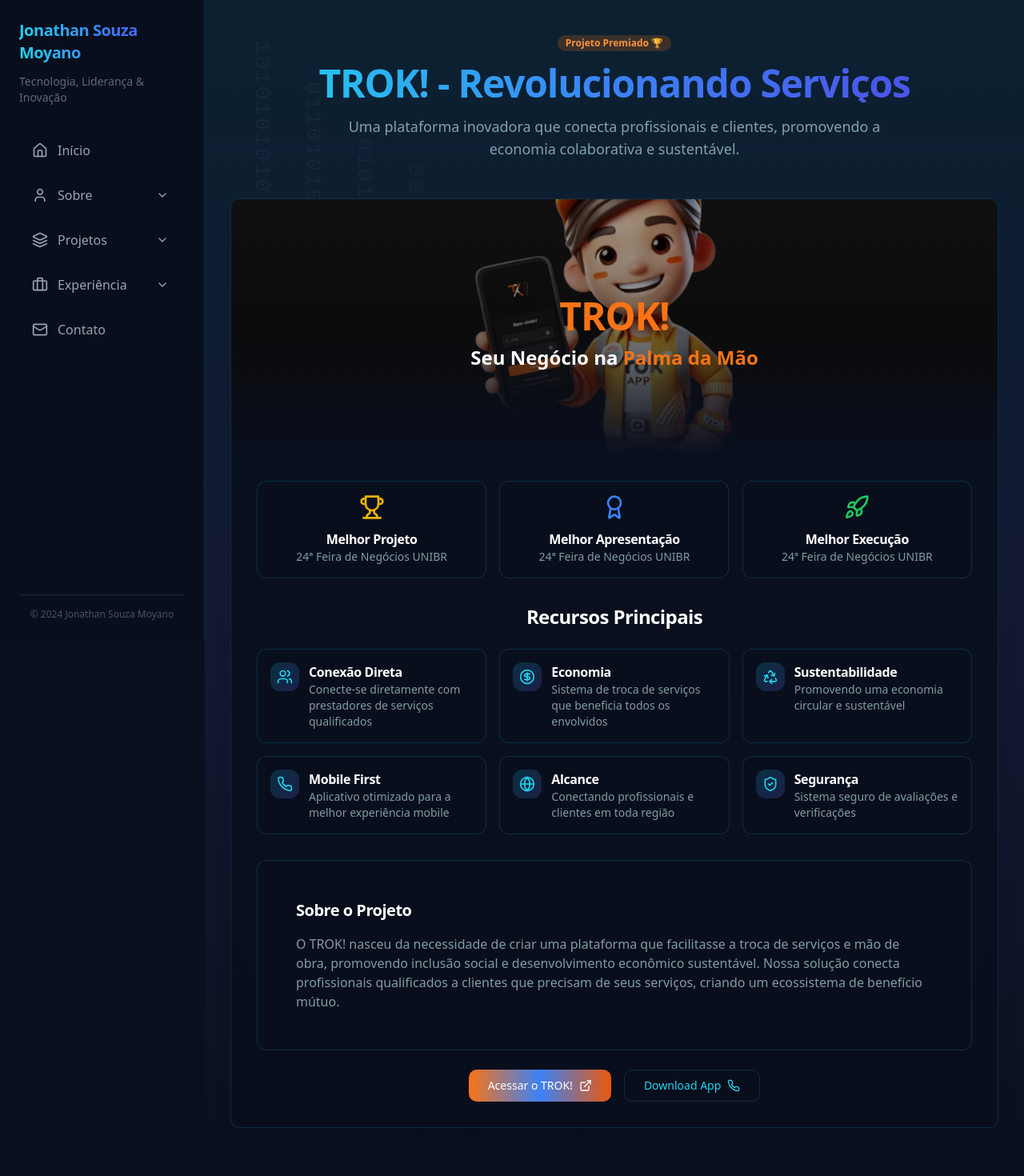
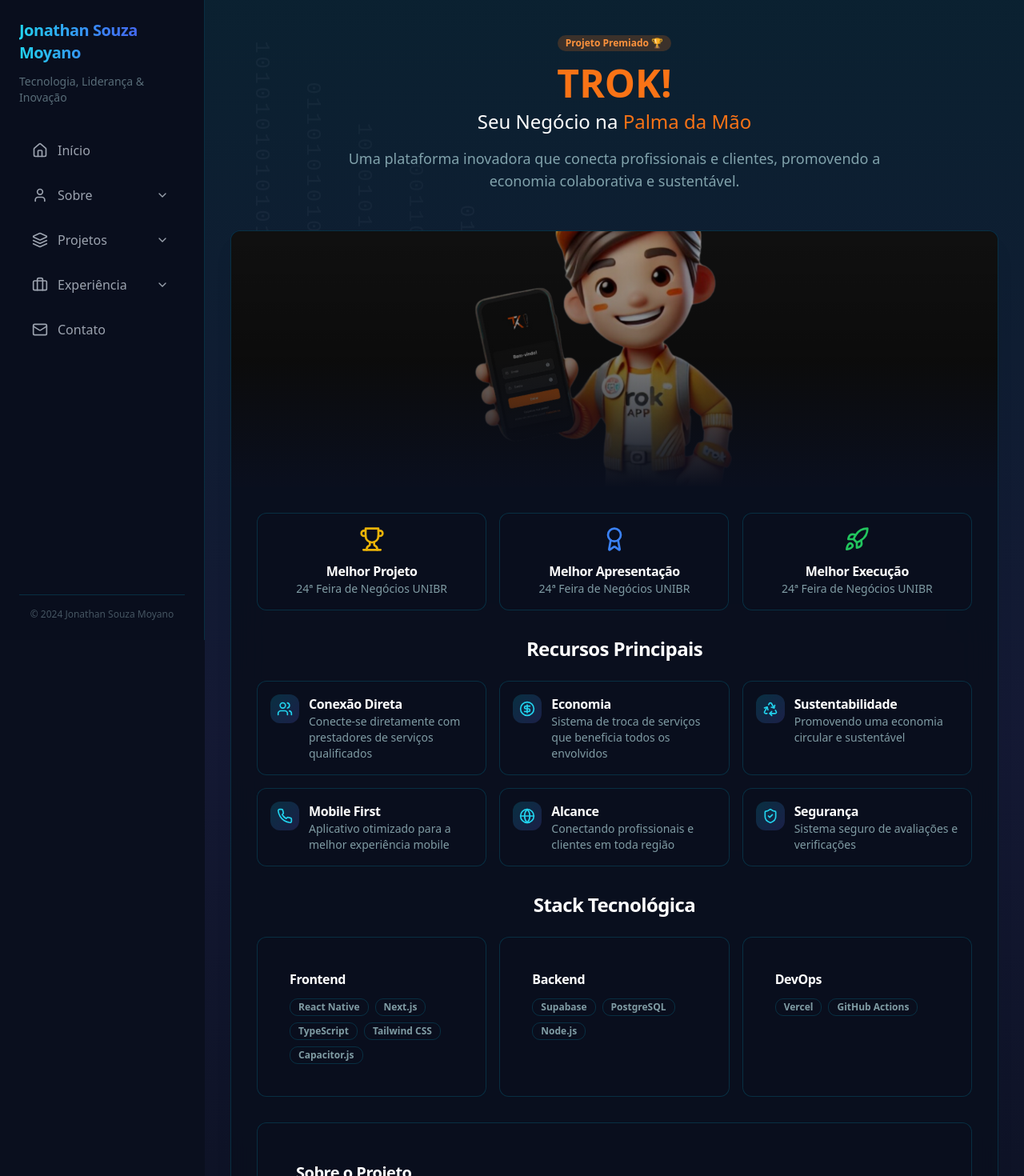
Before and after one commit to JonathanMoyano/portifolio, a Next.js app: page /projetos/trok in a window 1280 px wide. Shown: the top 1470 px of the page at 80% size. Built offline with nearby package versions, Linux system fonts and the light colour scheme.

Commit message:
ajuste na pagina trok e contatos

```diff
--- a/src/components/shared/navigation.jsx
+++ b/src/components/shared/navigation.jsx
@@ -29,7 +29,7 @@ const menuItems = [
     href: '/projetos',
     description: 'Meus projetos',
     subItems: [
-      { title: 'TROK!', href: '/projetos/trok' },
+      { title: 'TroK!', href: '/projetos/trok' },
       { title: 'Portfólio', href: '/projetos/portfolio' },
     ],
   },
--- a/src/pages/contato.jsx
+++ b/src/pages/contato.jsx
@@ -1,10 +1,11 @@
 import React from 'react';
 import { motion } from 'framer-motion';
 import { PageLayout } from '@/components/ui/layout';
+import { PageHeader } from '@/components/ui/page-header';
 import { Card, CardContent } from '@/components/ui/card';
 import { Button } from '@/components/ui/button';
 import { Badge } from '@/components/ui/badge';
-import { Mail, MapPin, MessageSquare, Send, ExternalLink } from 'lucide-react';
+import { Mail, MapPin, Send, ExternalLink } from 'lucide-react';
 import { cn } from '@/lib/utils';
 
 // Dados de contato
@@ -19,7 +20,11 @@ const contactCards = [
   {
     title: 'WhatsApp',
     description: 'Resposta rápida em até 24h',
-    icon: MessageSquare,
+    icon: (props) => (
+      <svg viewBox="0 0 24 24" fill="currentColor" height="24" width="24" {...props}>
+        <path d="M12.04 2c-5.46 0-9.91 4.45-9.91 9.91 0 1.75.46 3.45 1.32 4.95L2.05 22l5.25-1.38c1.45.79 3.08 1.21 4.74 1.21 5.46 0 9.91-4.45 9.91-9.91 0-2.65-1.03-5.14-2.9-7.01A9.816 9.816 0 0012.04 2m.01 1.67c2.2 0 4.26.86 5.82 2.42a8.225 8.225 0 012.41 5.83c0 4.54-3.7 8.23-8.24 8.23-1.48 0-2.93-.39-4.19-1.15l-.3-.17-3.12.82.83-3.04-.2-.32a8.188 8.188 0 01-1.26-4.38c.01-4.54 3.7-8.24 8.25-8.24M8.53 7.33c-.16 0-.43.06-.66.31-.22.25-.87.86-.87 2.07 0 1.22.89 2.39 1 2.56.14.17 1.76 2.67 4.25 3.73.59.27 1.05.42 1.41.53.59.19 1.13.16 1.56.1.48-.07 1.46-.6 1.67-1.18.21-.58.21-1.07.15-1.18-.07-.1-.23-.16-.48-.27-.25-.14-1.47-.74-1.69-.82-.23-.08-.37-.12-.56.12-.16.25-.64.81-.78.97-.15.17-.29.19-.53.07-.26-.13-1.06-.39-2-1.23-.74-.66-1.23-1.47-1.38-1.72-.12-.24-.01-.39.11-.5.11-.11.27-.29.37-.44.13-.14.17-.25.25-.41.08-.17.04-.31-.02-.43-.06-.11-.56-1.35-.77-1.84-.2-.48-.4-.42-.56-.43-.14 0-.3-.01-.47-.01z" />
+      </svg>
+    ),
     action: () => {
       window.open(`https://wa.me/${contactInfo.phone}`, '_blank');
     },
@@ -55,14 +60,14 @@ const contactCards = [
 ];
 
 // Dados das competências
-const skills = ['Desenvolvimento Web', 'Infraestrutura', 'Segurança'];
-
-// Configurações de animação
-const fadeInUp = {
-  initial: { opacity: 0, y: 20 },
-  animate: { opacity: 1, y: 0 },
-  transition: { duration: 0.5 },
-};
+const skills = [
+  'Desenvolvimento Web',
+  'Aplicações Mobile',
+  'UI/UX Design',
+  'Infraestrutura',
+  'Segurança',
+  'DevOps',
+];
 
 // Componente do Status Online
 const OnlineStatus = () => (
@@ -79,25 +84,16 @@ const Location = () => (
     <span className="text-sm">{contactInfo.location}</span>
   </motion.div>
 );
+
 // Componente do Card de Contato
 const ContactCard = ({ card }) => (
   <motion.div initial={{ opacity: 0, y: 20 }} animate={{ opacity: 1, y: 0 }} className="h-full">
-    <Card
-      className={cn(
-        'group h-full transition-all duration-300 hover:border-cyan-500/40',
-        'backdrop-blur-xl',
-        card.highlight
-          ? 'bg-gradient-to-br from-cyan-500/10 via-blue-500/10 to-indigo-500/10'
-          : 'bg-[#0A0F1E]/95'
-      )}
-    >
+    <Card className="group h-full overflow-hidden transition-all duration-300 hover:border-cyan-500/40 hover:shadow-lg hover:shadow-cyan-500/10">
       <CardContent className="p-6 sm:p-8">
         {/* Header */}
         <div className="flex items-start justify-between">
           <div className="flex items-start gap-4">
-            <div
-              className={cn('rounded-xl p-2', card.highlight ? 'bg-cyan-500/20' : 'bg-[#0A0F1E]')}
-            >
+            <div className="rounded-xl bg-cyan-500/20 p-2">
               <card.icon className="h-6 w-6 text-cyan-400" />
             </div>
             <div>
@@ -113,9 +109,8 @@ const ContactCard = ({ card }) => (
           onClick={card.action}
           className={cn(
             'mt-6 w-full gap-2 transition-all duration-300',
-            card.highlight
-              ? 'bg-gradient-to-r from-cyan-500 via-blue-500 to-indigo-500 hover:opacity-90'
-              : 'border-cyan-500/20 bg-[#0A0F1E] hover:bg-cyan-500/10'
+            'bg-gradient-to-r from-cyan-500 via-blue-500 to-indigo-500',
+            'hover:scale-[1.02] hover:opacity-90'
           )}
         >
           <span>{card.button.text}</span>
@@ -126,9 +121,16 @@ const ContactCard = ({ card }) => (
   </motion.div>
 );
 
+// Configurações de animação
+const fadeInUp = {
+  initial: { opacity: 0, y: 20 },
+  animate: { opacity: 1, y: 0 },
+  transition: { duration: 0.5 },
+};
+
 // Componente de Cards de Contato
 const ContactCards = () => (
-  <div className="grid gap-4 sm:grid-cols-2">
+  <div className="grid gap-6 sm:grid-cols-2">
     {contactCards.map((card, index) => (
       <ContactCard key={index} card={card} />
     ))}
@@ -142,7 +144,7 @@ const Footer = () => (
     animate={{ opacity: 1 }}
     transition={{ delay: 0.6 }}
     className={cn(
-      'mt-8 flex flex-col items-center gap-4',
+      'mt-8 flex flex-col items-center gap-6',
       'rounded-2xl border border-cyan-500/20',
       'bg-[#0A0F1E]/95 p-6 backdrop-blur-xl'
     )}
@@ -150,7 +152,11 @@ const Footer = () => (
     {/* Skills */}
     <div className="flex flex-wrap justify-center gap-2">
       {skills.map((skill, index) => (
-        <Badge key={index} variant="outline" className="border-cyan-500/20 text-cyan-100/60">
+        <Badge
+          key={index}
+          variant="outline"
+          className="border-cyan-500/20 bg-cyan-500/10 text-cyan-100/80 hover:bg-cyan-500/20"
+        >
           {skill}
         </Badge>
       ))}
@@ -162,6 +168,24 @@ const Footer = () => (
     </p>
   </motion.div>
 );
+
+// Componente Principal
+const ContatoPage = () => {
+  return (
+    <PageLayout>
+      <div className="mx-auto max-w-4xl">
+        <PageHeader
+          overline="Contato"
+          title="Vamos Conversar?"
+          description="Estou disponível para novos projetos e oportunidades de colaboração"
+        />
+        <div className="px-4 py-8 sm:px-6 lg:px-8">
+          <MainContent />
+        </div>
+      </div>
+    </PageLayout>
+  );
+};
 
 // Componente do Conteúdo Principal
 const MainContent = () => (
@@ -178,17 +202,5 @@ const MainContent = () => (
     <Footer />
   </motion.div>
 );
-// Componente Principal
-const ContatoPage = () => {
-  return (
-    <PageLayout>
-      <div className="mx-auto max-w-4xl">
-        <div className="px-4 py-8 sm:px-6 lg:px-8">
-          <MainContent />
-        </div>
-      </div>
-    </PageLayout>
-  );
-};
 
 export default ContatoPage;
--- a/src/pages/projetos/index.jsx
+++ b/src/pages/projetos/index.jsx
@@ -26,7 +26,7 @@ const projects = [
   },
   {
     title: 'Portfólio Profissional',
-    description: 'Website pessoal com design moderno e interativo para apresentação profissional',
+    description: 'Website pessoal com design moderno e interativo.',
     image: '/images/portfolio.png',
     tags: ['Next.js', 'React', 'Tailwind CSS', 'Framer Motion'],
     href: '/projetos/portfolio',
--- a/src/pages/projetos/trok.jsx
+++ b/src/pages/projetos/trok.jsx
@@ -21,7 +21,14 @@ import { cn } from '@/lib/utils';
 
 // Dados do Projeto
 const projectData = {
-  title: 'TROK! - Revolucionando Serviços',
+  titleMain: (
+    <span className="mb-2 block text-center text-5xl font-bold text-orange-500">TROK!</span>
+  ),
+  titleSecondary: (
+    <span className="block text-2xl">
+      Seu Negócio na <span className="text-orange-500">Palma da Mão</span>
+    </span>
+  ),
   badge: 'Projeto Premiado 🏆',
   description:
     'Uma plataforma inovadora que conecta profissionais e clientes, promovendo a economia colaborativa e sustentável.',
@@ -34,7 +41,7 @@ const projectData = {
           precisam de seus serviços, criando um ecossistema de benefício mútuo.`,
 };
 
-// Dados das conquistas, features e stack
+// Dados das conquistas, features e stack tecnológica
 const achievements = [
   {
     icon: Trophy,
@@ -89,7 +96,20 @@ const features = [
   },
 ];
 
-// const techStack = ['React Native', 'Next.js', 'Capacitor.js', 'Supabase', 'Vercel'];
+const techStack = [
+  {
+    category: 'Frontend',
+    technologies: ['React Native', 'Next.js', 'TypeScript', 'Tailwind CSS', 'Capacitor.js'],
+  },
+  {
+    category: 'Backend',
+    technologies: ['Supabase', 'PostgreSQL', 'Node.js'],
+  },
+  {
+    category: 'DevOps',
+    technologies: ['Vercel', 'GitHub Actions'],
+  },
+];
 
 // Componentes Reutilizáveis
 const AchievementCard = ({ achievement }) => (
@@ -108,7 +128,6 @@ const AchievementCard = ({ achievement }) => (
     </div>
   </motion.div>
 );
-
 const FeatureCard = ({ feature, index }) => (
   <motion.div
     initial={{ opacity: 0, y: 20 }}
@@ -128,6 +147,21 @@ const FeatureCard = ({ feature, index }) => (
   </motion.div>
 );
 
+const TechStackCard = ({ stack }) => (
+  <Card>
+    <CardContent className="p-4">
+      <h3 className="mb-3 font-semibold text-white">{stack.category}</h3>
+      <div className="flex flex-wrap gap-2">
+        {stack.technologies.map((tech, index) => (
+          <Badge key={index} variant="outline" className="border-cyan-500/20 text-cyan-100/60">
+            {tech}
+          </Badge>
+        ))}
+      </div>
+    </CardContent>
+  </Card>
+);
+
 const HeroImage = () => (
   <div className="relative h-[160px] w-full overflow-hidden rounded-t-xl sm:h-[240px] lg:h-[320px]">
     <Image
@@ -143,46 +177,11 @@ const HeroImage = () => (
         initial={{ opacity: 0, y: 20 }}
         animate={{ opacity: 1, y: 0 }}
         className="flex h-full flex-col items-center justify-center pt-4 text-center"
-      >
-        <div className="space-y-3">
-          <motion.h2
-            initial={{ scale: 0.9 }}
-            animate={{ scale: 1 }}
-            transition={{
-              type: 'spring',
-              stiffness: 200,
-              damping: 10,
-            }}
-            className="text-3xl font-bold text-orange-500 drop-shadow-lg sm:text-4xl lg:text-5xl"
-          >
-            TROK!
-          </motion.h2>
-          <motion.div
-            initial={{ opacity: 0 }}
-            animate={{ opacity: 1 }}
-            transition={{ delay: 0.3 }}
-            className="space-y-2"
-          >
-            <p className="text-lg font-bold text-white sm:text-xl lg:text-2xl">
-              Seu Negócio na <span className="text-orange-500">Palma da Mão</span>
-            </p>
-            {/* <div className="flex flex-wrap justify-center gap-1.5 px-2 sm:gap-2">
-              {techStack.map((tech, index) => (
-                <Badge
-                  key={index}
-                  variant="outline"
-                  className="border-orange-500/20 text-xs text-orange-400 sm:text-sm"
-                >
-                  {tech}
-                </Badge>
-              ))}
-            </div> */}
-          </motion.div>
-        </div>
-      </motion.div>
+      ></motion.div>
     </div>
   </div>
 );
+
 // Componente Principal
 const ProjectsPage = () => {
   return (
@@ -195,9 +194,10 @@ const ProjectsPage = () => {
           className="mb-8 text-center sm:mb-12"
         >
           <Badge className="mb-4 bg-orange-500/20 text-orange-400">{projectData.badge}</Badge>
-          <h1 className="font-display bg-gradient-to-r from-cyan-400 via-blue-500 to-indigo-600 bg-clip-text text-3xl font-bold text-transparent sm:text-4xl lg:text-5xl">
-            {projectData.title}
-          </h1>
+          <div className="font-display">
+            {projectData.titleMain}
+            {projectData.titleSecondary}
+          </div>
           <p className="mx-auto mt-4 max-w-2xl text-sm text-cyan-100/60 sm:text-base lg:text-lg">
             {projectData.description}
           </p>
@@ -237,6 +237,18 @@ const ProjectsPage = () => {
               </div>
             </section>
 
+            {/* Stack Tecnológica Section */}
+            <section className="mb-8">
+              <h2 className="mb-6 text-center text-xl font-semibold text-white sm:text-2xl">
+                Stack Tecnológica
+              </h2>
+              <div className="grid gap-4 sm:grid-cols-3">
+                {techStack.map((stack, index) => (
+                  <TechStackCard key={index} stack={stack} />
+                ))}
+              </div>
+            </section>
+
             {/* Descrição e Links */}
             <div className="space-y-6">
               {/* About Card */}
@@ -253,25 +265,13 @@ const ProjectsPage = () => {
               <div className="flex flex-col gap-4 sm:flex-row sm:items-center sm:justify-center">
                 <Button
                   className={cn(
-                    'group bg-gradient-to-r from-orange-500 to-orange-600',
-                    'px-6 transition-all hover:scale-105'
+                    'group bg-gradient-to-r from-cyan-500 to-blue-500 px-6',
+                    'transition-all hover:scale-105'
                   )}
                   onClick={() => window.open(projectData.website, '_blank')}
                 >
                   Acessar o TROK!
                   <ExternalLink className="ml-2 h-4 w-4 transition-transform group-hover:translate-x-1" />
-                </Button>
-
-                <Button
-                  variant="outline"
-                  className={cn(
-                    'group border-cyan-500/20 px-6 text-cyan-400',
-                    'transition-all hover:scale-105 hover:bg-cyan-500/10'
-                  )}
-                  onClick={() => window.open(projectData.appDownload, '_blank')}
-                >
-                  Download App
-                  <Phone className="ml-2 h-4 w-4 transition-transform group-hover:translate-x-1" />
                 </Button>
               </div>
             </div>
```
